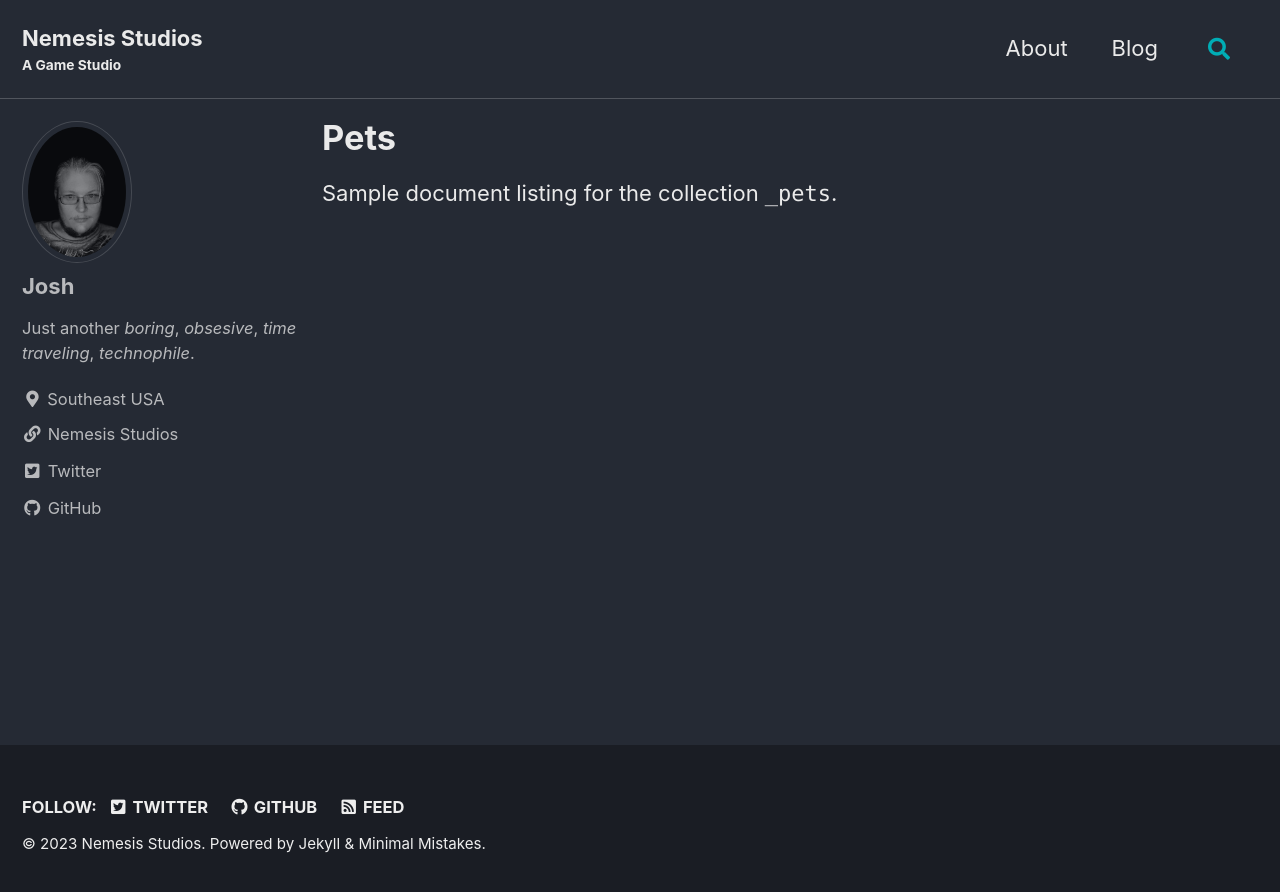
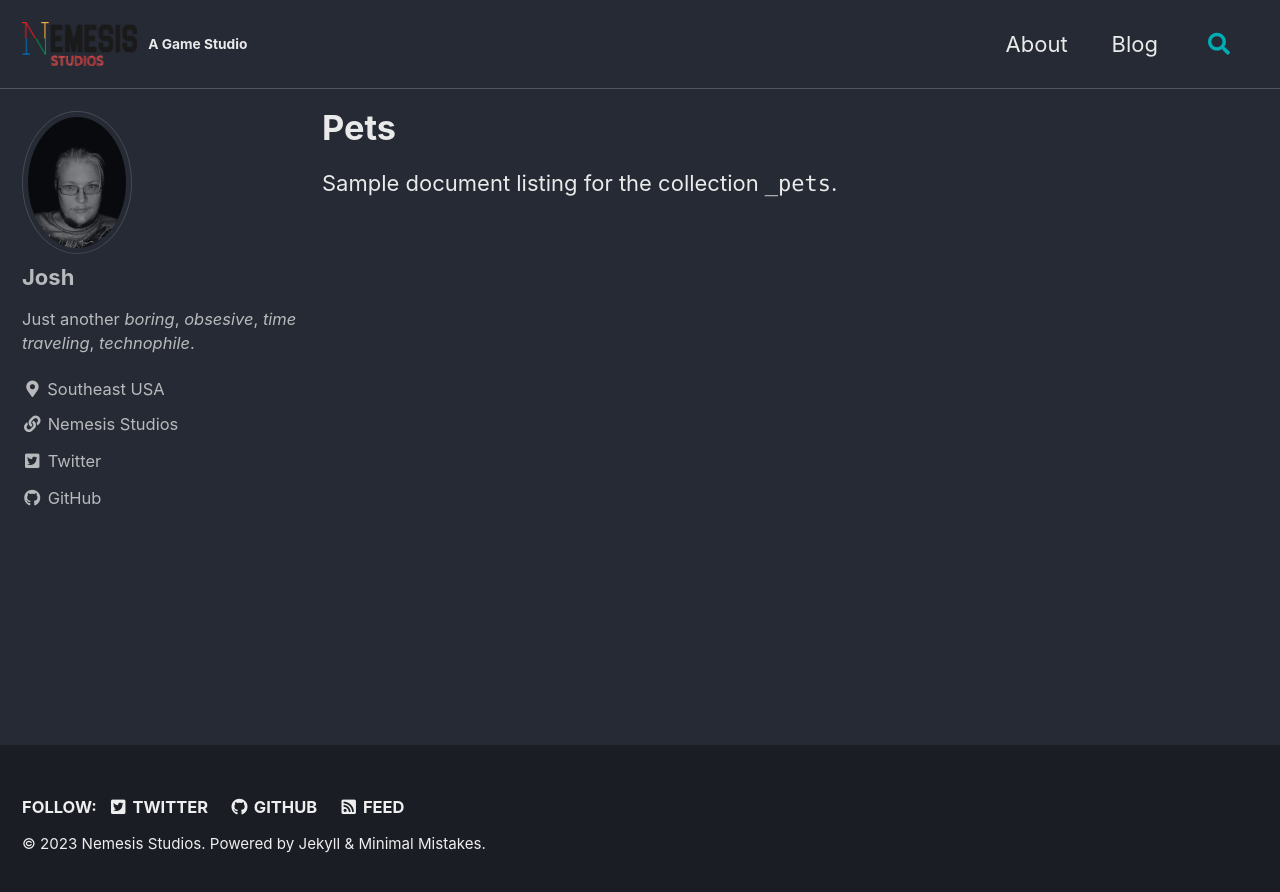
Before and after one commit to Nemesis-Studios/Nemesis-Studios.github.io, a Jekyll site: the page built from _pages/pets.md, in a window 1280 px wide. Shown: the top 892 px of the page. Built offline with Jekyll 4.4.1, drawn with Linux system fonts in a browser that asks for light colours; cached includes are drawn as plain includes; comment, search, counter and statistics services are not loaded; a style sheet for code colours, icons or effects is not loaded.

Commit message:
update logo

```diff
--- a/_config.yml
+++ b/_config.yml
@@ -20,8 +20,8 @@
 baseurl                  : "/" # the subpath of your site, e.g. "/blog"
 repository               : "mmistakes/minimal-mistakes"
 teaser                   : # path of fallback teaser image, e.g. "/assets/images/500x300.png"
-logo                     : # path of logo image to display in the masthead, e.g. "/assets/images/88x88.png"
-masthead_title           : # overrides the website title displayed in the masthead, use " " for no title
+logo                     : "assets/images/site-logo.png" # path of logo image to display in the masthead, e.g. "/assets/images/88x88.png"
+masthead_title           : " " # overrides the website title displayed in the masthead, use " " for no title
 # breadcrumbs            : false # true, false (default)
 words_per_minute         : 200
 comments:
@@ -92,7 +92,7 @@
   provider               : "google-gtag" # false (default), "google", "google-universal", "google-gtag", "custom"
   google:
     tracking_id          : "G-CDWM2BETGD" # Replace this with your ID, or delete
-    anonymize_ip         : true
+    anonymize_ip         : false
 
 
 # Site Author
```
Also changed, not shown: assets/images/github-profile.png (added), assets/images/logo-full.png (added), assets/images/logo.png (added), assets/images/logo.svg (added), assets/images/site-logo.png, 1 other file.
